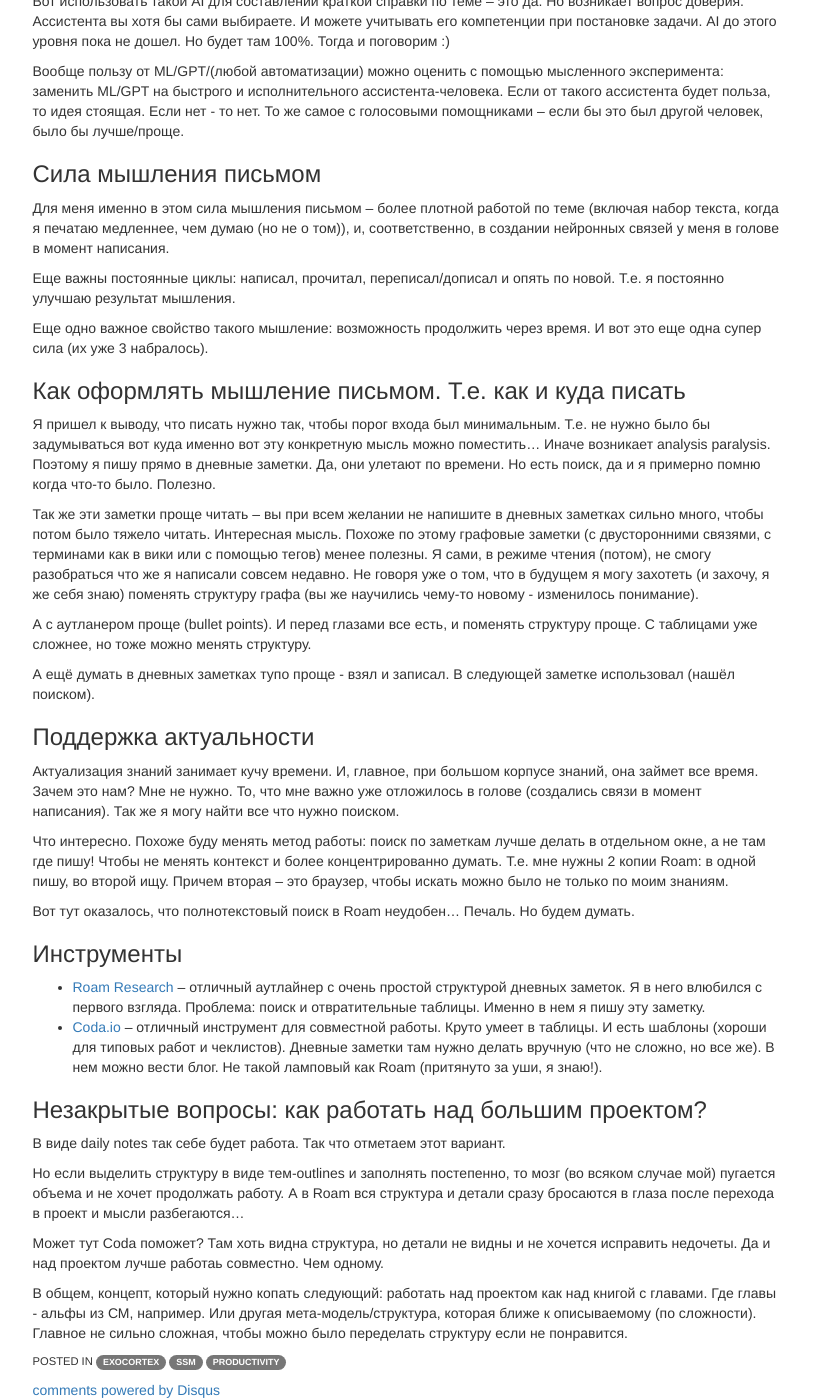
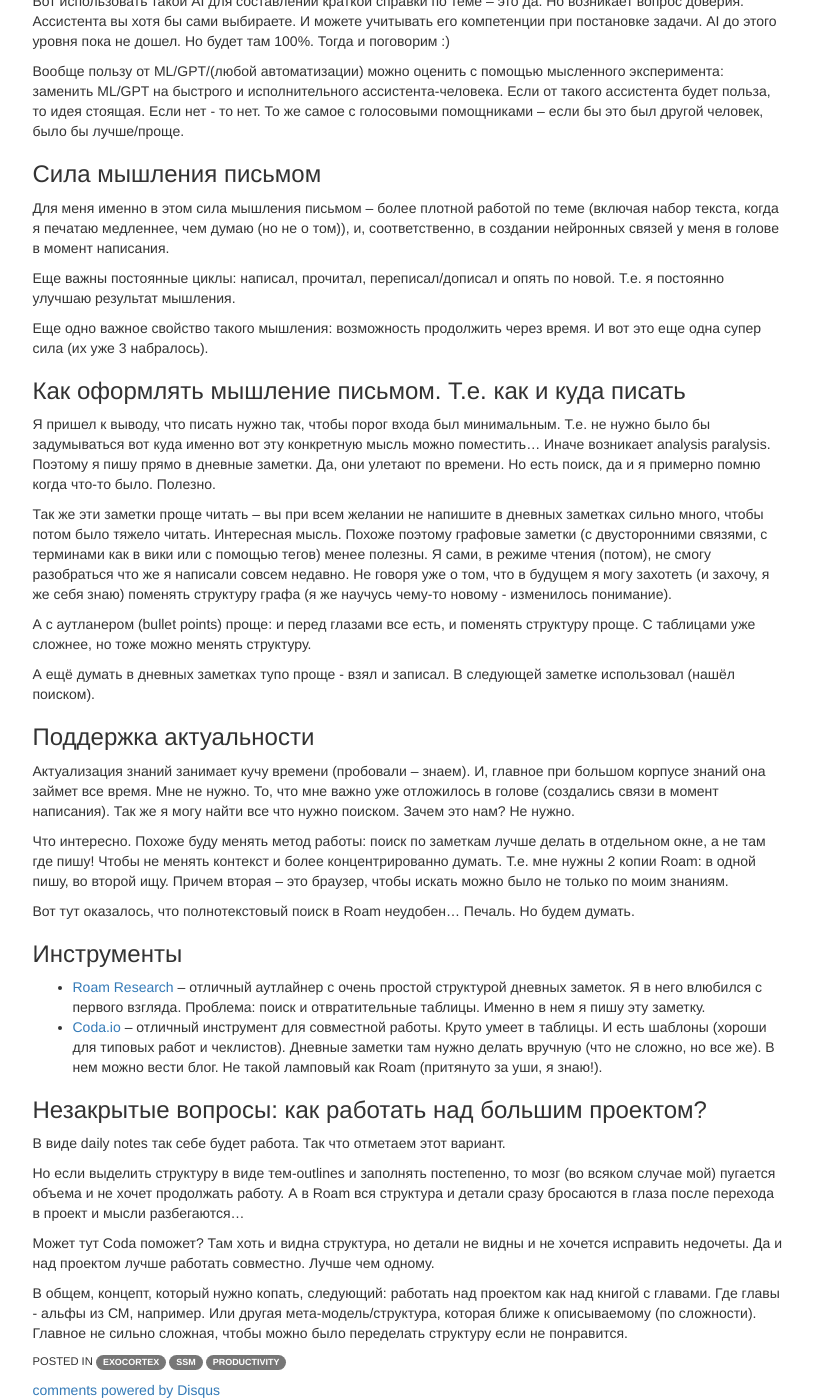
Before and after one commit to akava/akava.github.io, a Jekyll site: the page built from _posts/2022-10-19-thinking-by-writing.md, in a window 1280 px wide and 1400 px high, scrolled down 527 px. Shown: the whole window, without its empty margins (135-948 px from the left). Built offline with Jekyll 4.4.1, drawn with Linux system fonts in a browser that asks for light colours; nearby versions of some CDN libraries; comment, search, counter and statistics services are not loaded.

Commit message:
Правки к "мышление письмом"

```diff
--- a/_posts/2022-10-19-thinking-by-writing.md
+++ b/_posts/2022-10-19-thinking-by-writing.md
@@ -32,21 +32,21 @@ tags:
 
 Еще важны постоянные циклы: написал, прочитал, переписал/дописал и опять по новой. Т.е. я постоянно улучшаю результат мышления.
 
-Еще одно важное свойство такого мышление: возможность продолжить через время. И вот это еще одна супер сила (их уже 3 набралось).
+Еще одно важное свойство такого мышления: возможность продолжить через время. И вот это еще одна супер сила (их уже 3 набралось).
 
 ### Как оформлять мышление письмом. Т.е. как и куда писать
 
 Я пришел к выводу, что писать нужно так, чтобы порог входа был минимальным. Т.е. не нужно было бы задумываться вот куда именно вот эту конкретную мысль можно поместить... Иначе возникает analysis paralysis. Поэтому я пишу прямо в дневные заметки. Да, они улетают по времени. Но есть поиск, да и я примерно помню когда что-то было. Полезно.
 
-Так же эти заметки проще читать – вы при всем желании не напишите в дневных заметках сильно много, чтобы потом было тяжело читать. Интересная мысль. Похоже по этому графовые заметки (с двусторонними связями, с терминами как в вики или с помощью тегов) менее полезны. Я сами, в режиме чтения (потом), не смогу разобраться что же я написали совсем недавно. Не говоря уже о том, что в будущем я могу захотеть (и захочу, я же себя знаю) поменять структуру графа (вы же научились чему-то новому - изменилось понимание).
+Так же эти заметки проще читать – вы при всем желании не напишите в дневных заметках сильно много, чтобы потом было тяжело читать. Интересная мысль. Похоже поэтому графовые заметки (с двусторонними связями, с терминами как в вики или с помощью тегов) менее полезны. Я сами, в режиме чтения (потом), не смогу разобраться что же я написали совсем недавно. Не говоря уже о том, что в будущем я могу захотеть (и захочу, я же себя знаю) поменять структуру графа (я же научусь чему-то новому - изменилось понимание).
 
-А с аутланером проще (bullet points). И перед глазами все есть, и поменять структуру проще. С таблицами уже сложнее, но тоже можно менять структуру.
+А с аутланером (bullet points) проще: и перед глазами все есть, и поменять структуру проще. С таблицами уже сложнее, но тоже можно менять структуру.
 
 А ещё думать в дневных заметках тупо проще - взял и записал. В следующей заметке использовал (нашёл поиском).
 
 ### Поддержка актуальности
 
-Актуализация знаний занимает кучу времени. И, главное, при большом корпусе знаний, она займет все время. Зачем это нам? Мне не нужно. То, что мне важно уже отложилось в голове (создались связи в момент написания). Так же я могу найти все что нужно поиском.
+Актуализация знаний занимает кучу времени (пробовали – знаем). И, главное при большом корпусе знаний она займет все время. Мне не нужно. То, что мне важно уже отложилось в голове (создались связи в момент написания). Так же я могу найти все что нужно поиском. Зачем это нам? Не нужно.
 
 Что интересно. Похоже буду менять метод работы: поиск по заметкам лучше делать в отдельном окне, а не там где пишу! Чтобы не менять контекст и более концентрированно думать. Т.е. мне нужны 2 копии Roam: в одной пишу, во второй ищу. Причем вторая – это браузер, чтобы искать можно было не только по моим знаниям.
 
@@ -63,6 +63,6 @@ tags:
 
 Но если выделить структуру в виде тем-outlines и заполнять постепенно, то мозг (во всяком случае мой) пугается объема и не хочет продолжать работу. А в Roam вся структура и детали сразу бросаются в глаза после перехода в проект и мысли разбегаются...
 
-Может тут Coda поможет? Там хоть видна структура, но детали не видны и не хочется исправить недочеты. Да и над проектом лучше работаь совместно. Чем одному.
+Может тут Coda поможет? Там хоть и видна структура, но детали не видны и не хочется исправить недочеты. Да и над проектом лучше работать совместно. Лучше чем одному.
 
-В общем, концепт, который нужно копать следующий: работать над проектом как над книгой с главами. Где главы - альфы из СМ, например. Или другая мета-модель/структура, которая ближе к описываемому (по сложности). Главное не сильно сложная, чтобы можно было переделать структуру если не понравится.
+В общем, концепт, который нужно копать, следующий: работать над проектом как над книгой с главами. Где главы - альфы из СМ, например. Или другая мета-модель/структура, которая ближе к описываемому (по сложности). Главное не сильно сложная, чтобы можно было переделать структуру если не понравится.
```
